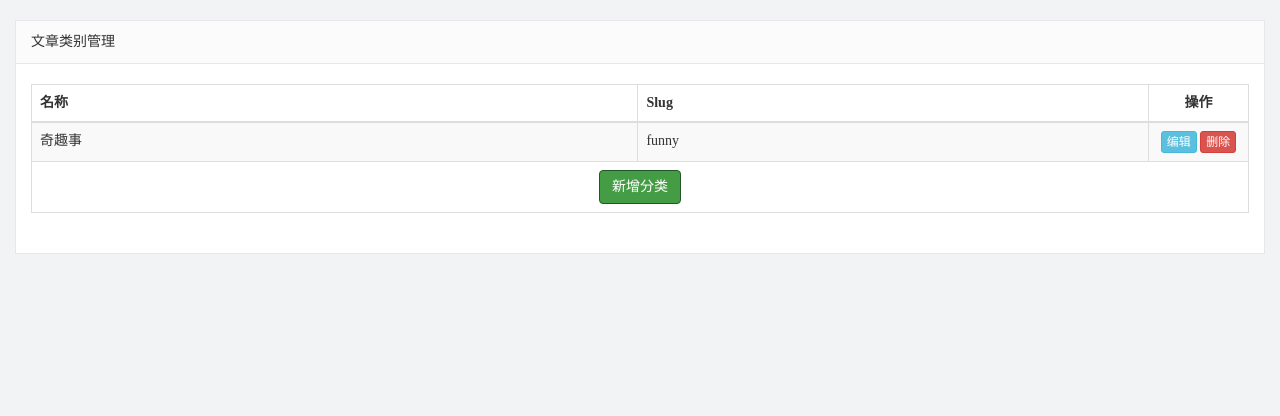
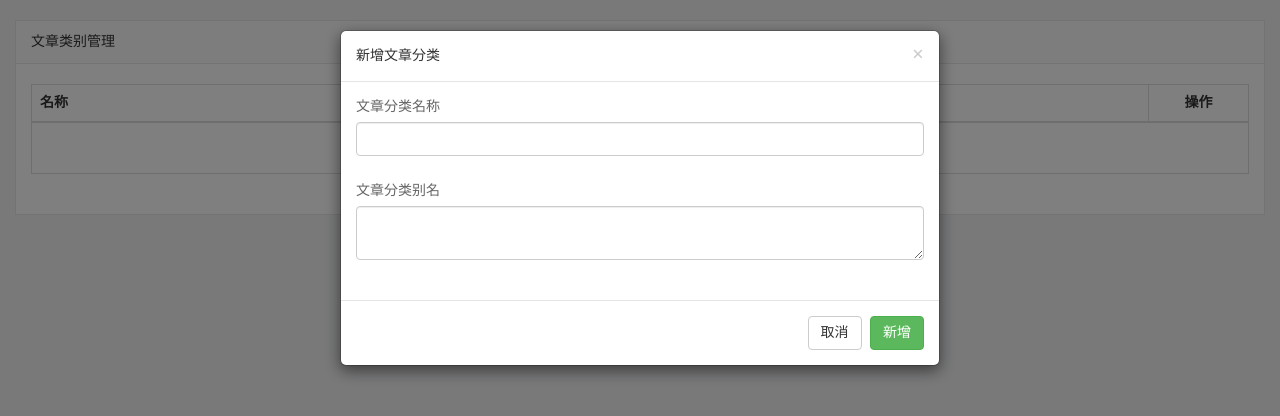
Before and after one commit to Cuar/BigNews, a plain HTML site: page admin/article_category.html in a window 1280 px wide. Both pictures are taken after a click on the link "新增分类". Drawn offline with Linux system fonts and the light colour scheme; no server answers.

Commit message:
文章管理

```diff
--- a/admin/article_category.html
+++ b/admin/article_category.html
@@ -1,15 +1,14 @@
 <!DOCTYPE html>
 <html lang="en">
-
   <head>
-    <meta charset="UTF-8">
-    <meta name="viewport" content="width=device-width, initial-scale=1.0">
-    <meta http-equiv="X-UA-Compatible" content="ie=edge">
+    <meta charset="UTF-8" />
+    <meta name="viewport" content="width=device-width, initial-scale=1.0" />
+    <meta http-equiv="X-UA-Compatible" content="ie=edge" />
     <title>文章列表</title>
-    <link rel="stylesheet" href="./libs/bootstrap/css/bootstrap.min.css">
-    <link rel="stylesheet" href="css/reset.css">
-    <link rel="stylesheet" href="css/iconfont.css">
-    <link rel="stylesheet" href="css/main.css">
+    <link rel="stylesheet" href="./libs/bootstrap/css/bootstrap.min.css" />
+    <link rel="stylesheet" href="css/reset.css" />
+    <link rel="stylesheet" href="css/iconfont.css" />
+    <link rel="stylesheet" href="css/main.css" />
     <script src="./libs/jquery-1.12.4.min.js"></script>
     <script src="./libs/bootstrap/js/bootstrap.min.js"></script>
     <!-- 引入模板引擎js文件 -->
@@ -22,7 +21,9 @@
         文章类别管理
       </div>
       <div class="container-fluid common_con">
-            <table class="table table-striped table-bordered table-hover mp20 category_table">
+        <table
+          class="table table-striped table-bordered table-hover mp20 category_table"
+        >
           <thead>
             <tr>
               <th>名称</th>
@@ -31,20 +32,26 @@
             </tr>
           </thead>
           <tbody>
-                    <tr>
+            <!-- <tr>
                         <td>奇趣事</td>
                         <td>funny</td>
                         <td class="text-center">
                             <a href="javascript:void(0)" data-toggle="modal" class=" btn btn-info btn-xs">编辑</a>
                             <a href="javascript:void(0)" class="btn btn-danger btn-xs">删除</a>
                         </td>
-                    </tr>
+                    </tr> -->
           </tbody>
           <tfoot>
             <tr>
               <td colspan="3" class="text-center">
-                            <a href="javascript:void(0)" class="btn btn-success" id="xinzengfenlei" data-toggle="modal"
-                                data-target="#myModal">新增分类</a>
+                <a
+                  href="javascript:void(0)"
+                  class="btn btn-success"
+                  id="xinzengfenlei"
+                  data-toggle="modal"
+                  data-target="#myModal"
+                  >新增分类</a
+                >
               </td>
             </tr>
           </tfoot>
@@ -52,4 +59,166 @@
       </div>
     </div>
 
+    <!-- bootstrap中的模态框 -->
+    <div
+      class="modal fade"
+      id="myModal"
+      tabindex="-1"
+      role="dialog"
+      aria-labelledby="exampleModalLabel"
+    >
+      <div class="modal-dialog" role="document">
+        <div class="modal-content">
+          <div class="modal-header">
+            <button
+              type="button"
+              class="close"
+              data-dismiss="modal"
+              aria-label="Close"
+            >
+              <span aria-hidden="true">&times;</span>
+            </button>
+            <h4 class="modal-title" id="exampleModalLabel">文章分类</h4>
+          </div>
+          <div class="modal-body">
+            <form>
+              <!-- 使用这个隐藏域来存储文章分类id -->
+              <input type="hidden" name="id" id="cateid" />
+              <div class="form-group">
+                <label for="recipient-name" class="control-label"
+                  >文章分类名称</label
+                >
+                <input type="text" class="form-control" id="recipient-name" />
+              </div>
+              <div class="form-group">
+                <label for="message-text" class="control-label"
+                  >文章分类别名</label
+                >
+                <textarea class="form-control" id="message-text"></textarea>
+              </div>
+            </form>
+          </div>
+          <div class="modal-footer">
+            <button
+              type="button"
+              class="btn btn-default"
+              data-dismiss="modal"
+              id="btn-cancel"
+            >
+              取消
+            </button>
+            <button type="button" class="btn btn-primary" id="btn-confirm">
+              确定
+            </button>
+          </div>
+        </div>
+      </div>
+    </div>
+
+    <script src="./libs/http.js"></script>
+
+    <script type="text/html" id="categoryList">
+      {{each data}}
+          <tr>
+              <td>{{$value.name}}</td>
+              <td>{{$value.slug}}</td>
+              <td class="text-center">
+                  <a href="javascript:void(0)" data-id='{{$value.id}}' data-toggle="modal" class=" btn btn-info btn-xs" data-target="#myModal">编辑</a>
+                  <a href="javascript:void(0)" data-id='{{$value.id}}' class="btn btn-danger btn-xs" id='btn-delete'>删除</a>
+              </td>
+          </tr>
+      {{/each}}
+    </script>
+  </body>
+  <script>
+    $(function() {
+      //ajax
+      getData();
+      function getData() {
+        $.get({
+          url: BigNew.category_list,
+          success: function(res) {
+            //调用模板渲染
+            let htmlStr = template("categoryList", res);
+
+            //发布
+            $("tbody").html(htmlStr);
+          }
+        });
+      }
+
+      //当点击取消按钮的时候，将表单中的数据全部重置
+      $("#btn-cancel").on("click", function() {
+        console.log($("form")[0]);
+        $("form")[0].reset();
+      });
+
+      //当模态框在显示的时候，我们需要知道是哪一个按钮被点击了
+      $("#myModal").on("show.bs.modal", function(e) {
+        let dom = e.relatedTarget;
+
+        if (dom == $('#xinzengfenlei')[0]) {
+                    $('#exampleModalLabel').text('新增文章分类')
+                    $('#btn-confirm').text('新增').addClass('btn-success').removeClass('btn-primary');
+                    //将表单中的数据全部重置，而reset()重置这个方法是原生对象的。
+                    $('form')[0].reset();
+                    $('#btn-confirm').on('click', function () {
+                        let name = $('#recipient-name').val()
+                        let slug = $('#message-text').val()
+                        if (name == '' || slug == '') {
+                            alert('请填写数据')
+                            return;
+                        }
+
+                        //获取数据
+
+
+                        $.post({
+                            url: BigNew.category_add,
+                            data: {
+                                name: name,
+                                slug: slug
+                            },
+                            success: function (res) {
+                                if (res.code == 201) {
+                                    $('#myModal').modal('hide')
+                                    getData();
+                                }
+                            }
+                        })
+                    })
+
+                }
+else {
+                    $('#exampleModalLabel').text('编辑文章分类')
+                    $('#btn-confirm').text('编辑').addClass('btn-primary').removeClass('btn-success');
+                    //当弹出编辑的模态框的时候，需要得到一个文章类别id，根据这个id，发送ajax请求获得具体的文章类别信息
+                    let cateId = $(dom).attr('data-id');
+                    // console.log(cateId);
+                    $.get({
+                        url: BigNew.category_search,
+                        data: {
+                            id: cateId
+                        },
+                        success: function (res) {
+                            console.log(res);
+                            if (res.code == 200) {
+                                $('#recipient-name').val(res.data[0].name)
+                                $('#message-text').val(res.data[0].slug)
+                                $('#cateid').val(res.data[0].id)
+                            }
+                        }
+                    })
+
+
+
+                }
+
+
+
+      });
+      //给删除注册一个点击事件
+      // 因为这个删除是动态生成的，我们不能直接给他注册点击事件，需要使用委托
+    });
+  </script>
 </html>
```
Lines whose indentation alone changed are shown as unchanged.
